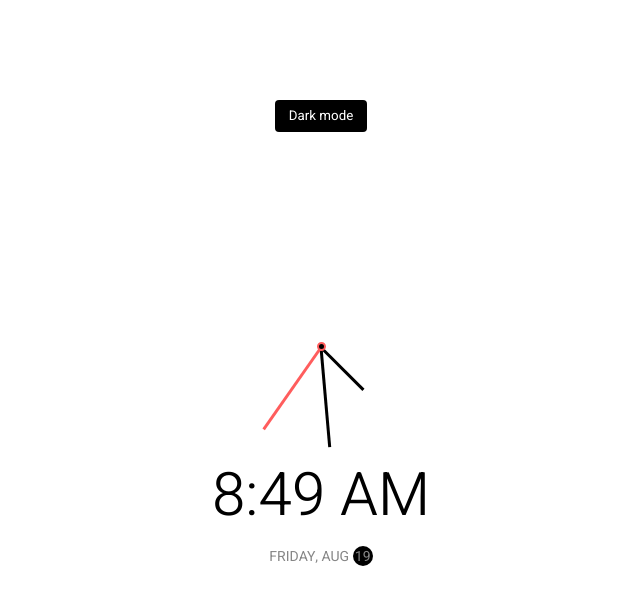
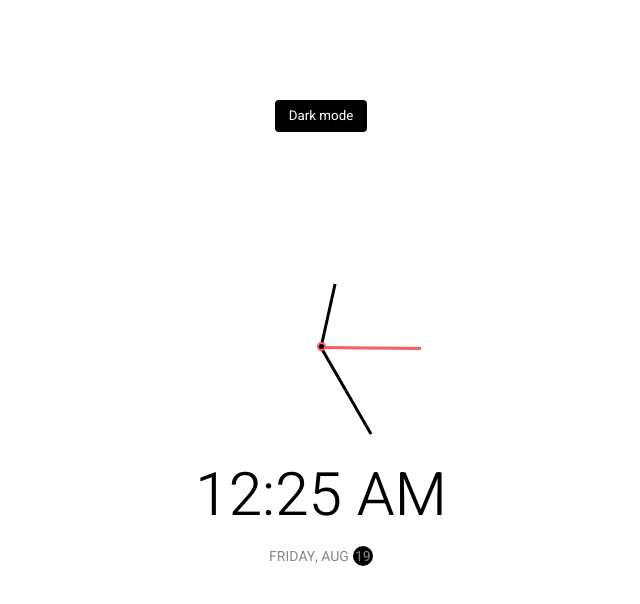
Before and after one commit to cjsellwood/50projects, a website: page 19/index.html in a window 1280 px wide. Shown: the whole page, without its empty margins (319-959 px from the left). Drawn offline with Linux system fonts and the light colour scheme.

Commit message:
19. Theme Clock complete

```diff
--- a/19/index.html
+++ b/19/index.html
@@ -18,8 +18,11 @@
           <div id="second-hand"></div>
           <div id="clock-center"></div>
         </div>
-        <h1 id="time">8:49 AM</h1>
-        <p id="date">FRIDAY, AUG <span id="day">19</span></p>
+        <h1 id="time"></h1>
+        <div>
+          <span id="date"></span>
+          <span id="day"></span>
+        </div>
       </div>
       <div class="placeholder"></div>
     </main>
--- a/19/script.js
+++ b/19/script.js
@@ -14,3 +14,73 @@ const toggleTheme = () => {
     }
 };
 themeBtn.addEventListener("click", toggleTheme);
+const secondHand = document.getElementById("second-hand");
+const minuteHand = document.getElementById("minute-hand");
+const hourHand = document.getElementById("hour-hand");
+const time = document.getElementById("time");
+const date = document.getElementById("date");
+const day = document.getElementById("day");
+const startClock = () => {
+    setHands();
+    setTime();
+    setDate();
+    setDay();
+    setInterval(() => {
+        setHands();
+        setTime();
+        setDay();
+        setDate();
+    }, 1000);
+};
+const setHands = () => {
+    const dateNow = new Date();
+    const hours = dateNow.getHours();
+    const minutes = dateNow.getMinutes();
+    hourHand.style.transform = `rotate(${((hours + minutes / 60) / 12) * 360 - 90}deg)`;
+    minuteHand.style.transform = `rotate(${(minutes / 60) * 360 - 90}deg)`;
+    const seconds = dateNow.getSeconds();
+    secondHand.style.transform = `rotate(${(seconds / 60) * 360 - 90}deg )`;
+};
+const setTime = () => {
+    const dateNow = new Date();
+    const timeNow = new Intl.DateTimeFormat("en-US", {
+        minute: "2-digit",
+        hour: "numeric",
+    }).format(dateNow);
+    time.textContent = timeNow;
+};
+const setDate = () => {
+    const days = [
+        "Sunday",
+        "Monday",
+        "Tuesday",
+        "Wednesday",
+        "Thursday",
+        "Friday",
+        "Saturday",
+    ];
+    const months = [
+        "JAN",
+        "FEB",
+        "MAR",
+        "APR",
+        "MAY",
+        "JUN",
+        "JUL",
+        "AUG",
+        "SEP",
+        "OCT",
+        "NOV",
+        "DEC",
+    ];
+    const dateNow = new Date();
+    const dayNumber = dateNow.getDay();
+    const monthNumber = dateNow.getMonth();
+    date.textContent = `${days[dayNumber]}, ${months[monthNumber]}`;
+};
+const setDay = () => {
+    const dateNow = new Date();
+    const dayNumber = dateNow.getDate();
+    day.textContent = dayNumber.toString();
+};
+window.addEventListener("load", startClock);
--- a/19/styles.css
+++ b/19/styles.css
@@ -60,7 +60,7 @@ main {
 }
 
 #hour-hand {
-  width: 60px;
+  width: 65px;
   height: 3px;
   display: grid;
   grid-template-columns: 1fr 1fr;
@@ -68,11 +68,6 @@ main {
   position: absolute;
   top: 50%;
   left: 50%;
-  transform: rotate(45deg);
-  -webkit-transform: rotate(45deg);
-  -moz-transform: rotate(45deg);
-  -ms-transform: rotate(45deg);
-  -o-transform: rotate(45deg);
   transform-origin: 0%;
   transition: background-color 1s;
   -webkit-transition: background-color 1s;
@@ -90,11 +85,6 @@ main {
   position: absolute;
   top: 50%;
   left: 50%;
-  transform: rotate(85deg);
-  -webkit-transform: rotate(85deg);
-  -moz-transform: rotate(85deg);
-  -ms-transform: rotate(85deg);
-  -o-transform: rotate(85deg);
   transform-origin: 0%;
   transition: background-color 1s;
   -webkit-transition: background-color 1s;
@@ -112,12 +102,12 @@ main {
   position: absolute;
   top: 50%;
   left: 50%;
-  transform: rotate(125deg);
-  -webkit-transform: rotate(125deg);
-  -moz-transform: rotate(125deg);
-  -ms-transform: rotate(125deg);
-  -o-transform: rotate(125deg);
   transform-origin: 0%;
+  transition: transform 1s;
+  -webkit-transition: transform 1s;
+  -moz-transition: transform 1s;
+  -ms-transition: transform 1s;
+  -o-transition: transform 1s;
 }
 
 #clock-center {
@@ -151,10 +141,13 @@ main {
 
 #date {
   color: rgb(134, 134, 134);
+  text-transform: uppercase;
   font-size: 14px;
 }
 
 #day {
+  color: rgb(134, 134, 134);
+  font-size: 14px;
   background-color: var(--foreground);
   line-height: 22px;
   text-align: center;
```
Also changed, not shown: 19/script.ts (+86 -0 lines).
